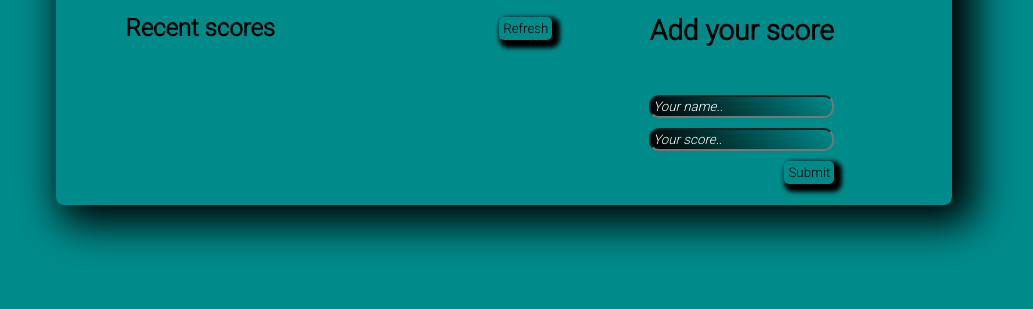
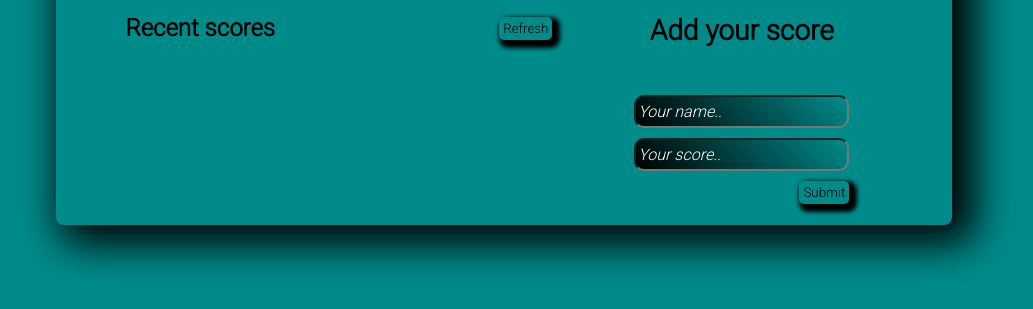
Before and after one commit to medsonmoombe/leaderboad, a website built with webpack: page src/index.html in a window 1280 px wide. Shown: the part 207-516 px from the top of the page, without its empty margins (136-1169 px from the left). Built offline with nearby package versions, Linux system fonts and the light colour scheme; no server answers.

Commit message:
Add modify the css

```diff
--- a/src/style.css
+++ b/src/style.css
@@ -139,6 +139,9 @@ input {
   outline: none;
   border-radius: 10px;
   background: linear-gradient(45deg, black, transparent);
+  color: #fff;
+  height: 33px;
+  font-size: 16px;
 }
 
 ::placeholder {
```
Also changed, not shown: dist/bundle8f5e185f1c8067172c42.js (added), dist/bundleb4e7442effe948fcfd47.js (deleted), dist/index.html.
